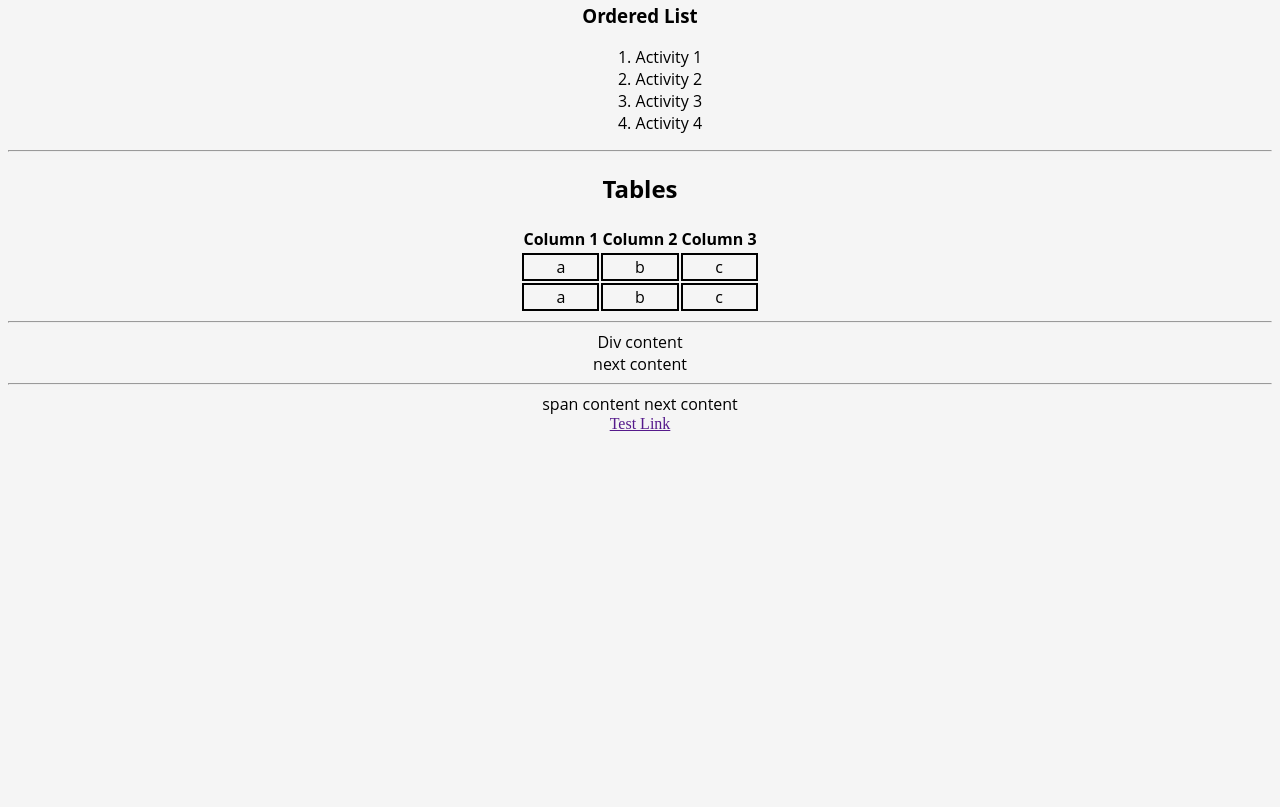
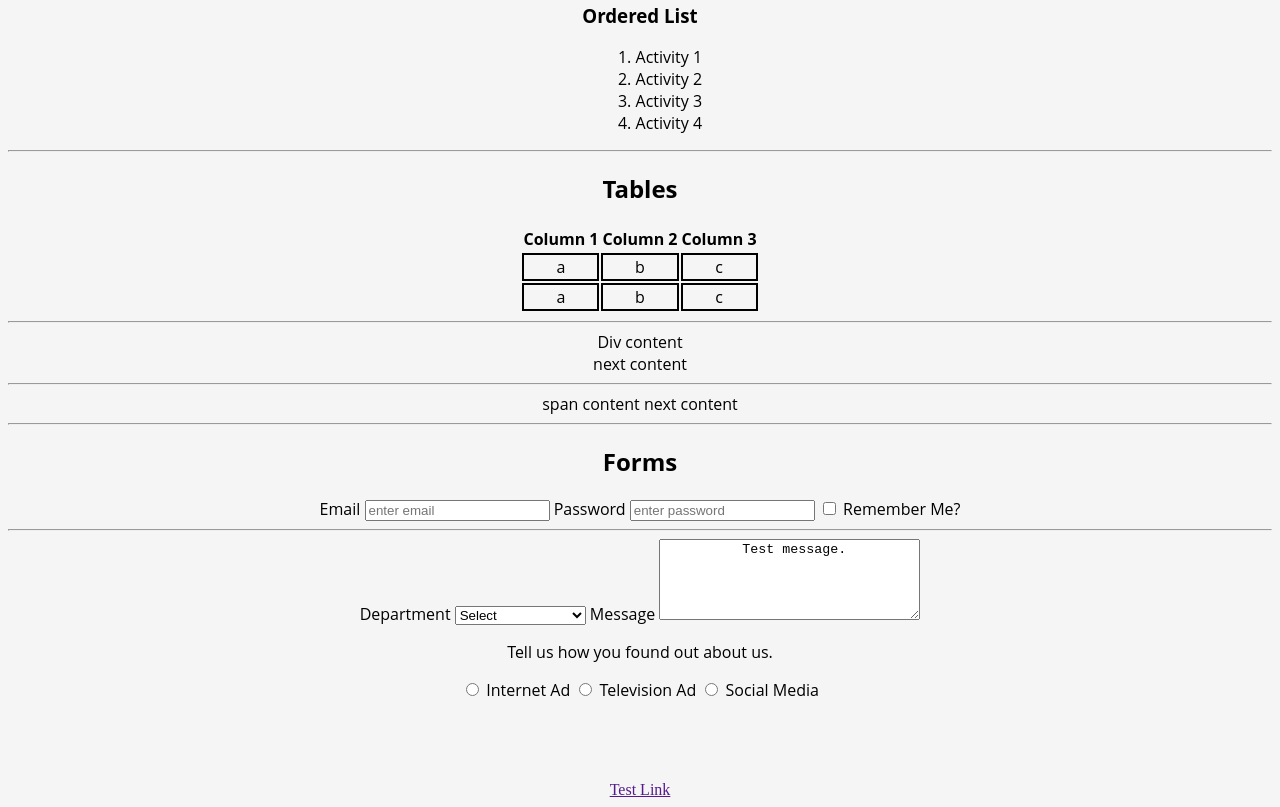
Before and after one commit to bigdvmb/simple-travel-sight, a plain HTML site: page index.html in a window 1280 px wide. Shown: the part 928-1735 px from the top of the page. Before the commit the page ends 1369 px from the top, so only its background shows below. Drawn offline with Linux system fonts and the light colour scheme.

Commit message:
html form examples

```diff
--- a/css/style.css
+++ b/css/style.css
@@ -27,3 +27,11 @@ ul, ol, tr, td, th {
   td{
     border: 2px solid ;
   }
+
+  footer{
+    margin-top: 5em;
+  }
+
+  #message{
+
+  }
--- a/index.html
+++ b/index.html
@@ -78,6 +78,47 @@
       <hr />
       <span>span content </span>
       next content
+
+      <hr>
+
+      <h2>Forms</h2>
+
+      <form action="">
+        <label for="email">Email</label>
+        <input id="email" type="text" name="email" placeholder="enter email">
+
+        <label for="password">Password</label>
+        <input type="password" name="password" id="password" placeholder="enter password" >
+
+
+        <input type="checkbox" name="rememberMe" id="remember-me">
+        <label for="remember-me">Remember Me?</label>
+      </form>
+
+      <hr>
+
+      <form>
+        <label for="department">Department</label>
+        <select name="department" id="department">
+          <option value="">Select</option>
+          <option value="hr">Human Recource</option>
+          <option value="pr">Public Relations</option>
+          <option value="cs">Customer Support</option>
+        </select>
+        <label for="message">Message</label>
+        <textarea name="message" id="message" cols="30" rows="5">
+          Test message.
+        </textarea>
+        <p>Tell us how you found out about us.</p>
+        <input type="radio" name="referral-source" id="internet">
+        <label for="internet">Internet Ad</label>
+        <input type="radio" name="referral-source" id="tv-ad">
+        <label for="tv-ad">Television Ad</label>
+        <input type="radio" name="referral-source" id="social-media">
+        <label for="social-meda">Social Media</label>
+      </form>
+
+
     </main>
     <footer>
       <a href="">Test Link</a>
```
